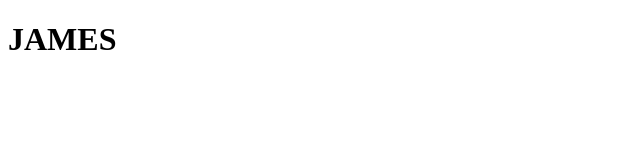
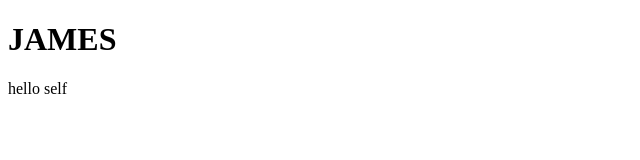
Before and after one commit to j-kendrick0/j-kendrick0.github.io, a plain HTML site: page index.htm in a window 1280 px wide. Shown: the full height of the page, 0-640 px from the left. Drawn offline with Linux system fonts and the light colour scheme.

Commit message:
Update index.htm

```diff
--- a/index.htm
+++ b/index.htm
@@ -2,5 +2,6 @@
 <html>
 <body>
 <h1>JAMES</h1>
+<p>hello self</p>
 </body>
 </html>
```
